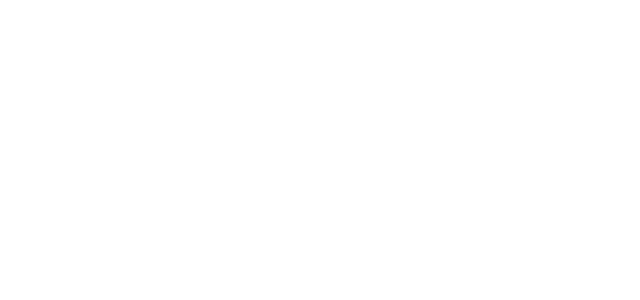
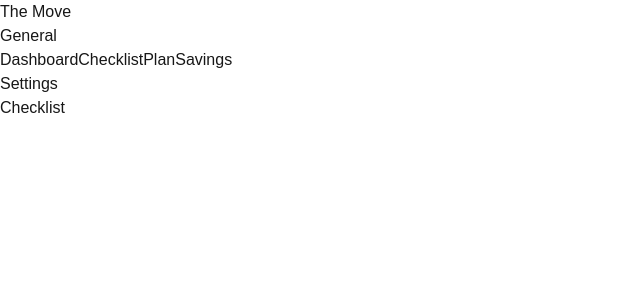
Before and after one commit to pradigwe/the-move, a Next.js app: page /checklist in a window 1280 px wide. Shown: the top 300 px of the page, without its empty margins (0-640 px from the left). Built offline with nearby package versions, Linux system fonts and the light colour scheme.

Commit message:
implemented navigation and added not-found route

```diff
--- a/src/app/checklist/page.tsx
+++ b/src/app/checklist/page.tsx
@@ -1 +1,7 @@
-export default function Checklist() {}
+export default function Checklist() {
+  return (
+    <div>
+      <h2>Checklist</h2>
+    </div>
+  );
+}
--- a/src/app/globals.css
+++ b/src/app/globals.css
@@ -0,0 +1,19 @@
+@import "tailwindcss";
+
+:root {
+  --background: #ffffff;
+  --foreground: #171717;
+}
+
+/* @media (prefers-color-scheme: dark) {
+  :root {
+    --background: #0a0a0a;
+    --foreground: #ededed;
+  }
+} */
+
+body {
+  background: var(--background);
+  color: var(--foreground);
+  font-family: Arial, Helvetica, sans-serif;
+}
--- a/src/app/layout.tsx
+++ b/src/app/layout.tsx
@@ -1,6 +1,7 @@
 import type { Metadata } from "next";
 import { Geist, Geist_Mono } from "next/font/google";
 import "./globals.css";
+import Link from "next/link";
 
 const geistSans = Geist({
   variable: "--font-geist-sans",
@@ -13,7 +14,7 @@
 });
 
 export const metadata: Metadata = {
-  title: "Create Next App",
+  title: "the Move",
   description: "Generated by create next app",
 };
 
@@ -27,7 +28,23 @@
       lang="en"
       className={`${geistSans.variable} ${geistMono.variable} h-full antialiased`}
     >
-      <body className="min-h-full flex flex-col">{children}</body>
+      <body className="min-h-full flex flex-col">
+        <div>
+          <h1>The Move</h1>
+          <h2>General</h2>
+          <nav>
+            <div>
+              <Link href="/">Dashboard</Link>
+              <Link href="/checklist">Checklist</Link>
+              <Link href="/plan">Plan</Link>
+              <Link href="/savings">Savings</Link>
+            </div>
+            <Link href="/settings">Settings</Link>
+          </nav>
+        </div>
+
+        {children}
+      </body>
     </html>
   );
 }
--- a/src/app/move-plan/page.tsx
+++ /dev/null
@@ -1 +0,0 @@
-export default function MovePlan() {}
--- /dev/null
+++ b/src/app/not-found.tsx
@@ -0,0 +1,10 @@
+import Link from "next/link";
+
+export default function NotFound() {
+  return (
+    <>
+      <h2>Page Not Found</h2>
+      <Link href="/">Go back to Dashboard</Link>
+    </>
+  );
+}
--- a/src/app/page.tsx
+++ b/src/app/page.tsx
@@ -1 +1,7 @@
-export default function Dashboard() {}
+export default function Dashboard() {
+  return (
+    <div>
+      <h2>Dashboard</h2>
+    </div>
+  );
+}
--- /dev/null
+++ b/src/app/plan/page.tsx
@@ -0,0 +1,7 @@
+export default function Plan() {
+  return (
+    <div>
+      <h2>Plan</h2>
+    </div>
+  );
+}
--- a/src/app/savings/page.tsx
+++ b/src/app/savings/page.tsx
@@ -1 +1,7 @@
-export default function Savings() {}
+export default function Savings() {
+  return (
+    <div>
+      <h2>Savings</h2>
+    </div>
+  );
+}
--- a/src/app/settings/page.tsx
+++ b/src/app/settings/page.tsx
@@ -1 +1,7 @@
-export default function Settings() {}
+export default function Settings() {
+  return (
+    <div>
+      <h2>Settings</h2>
+    </div>
+  );
+}
```
